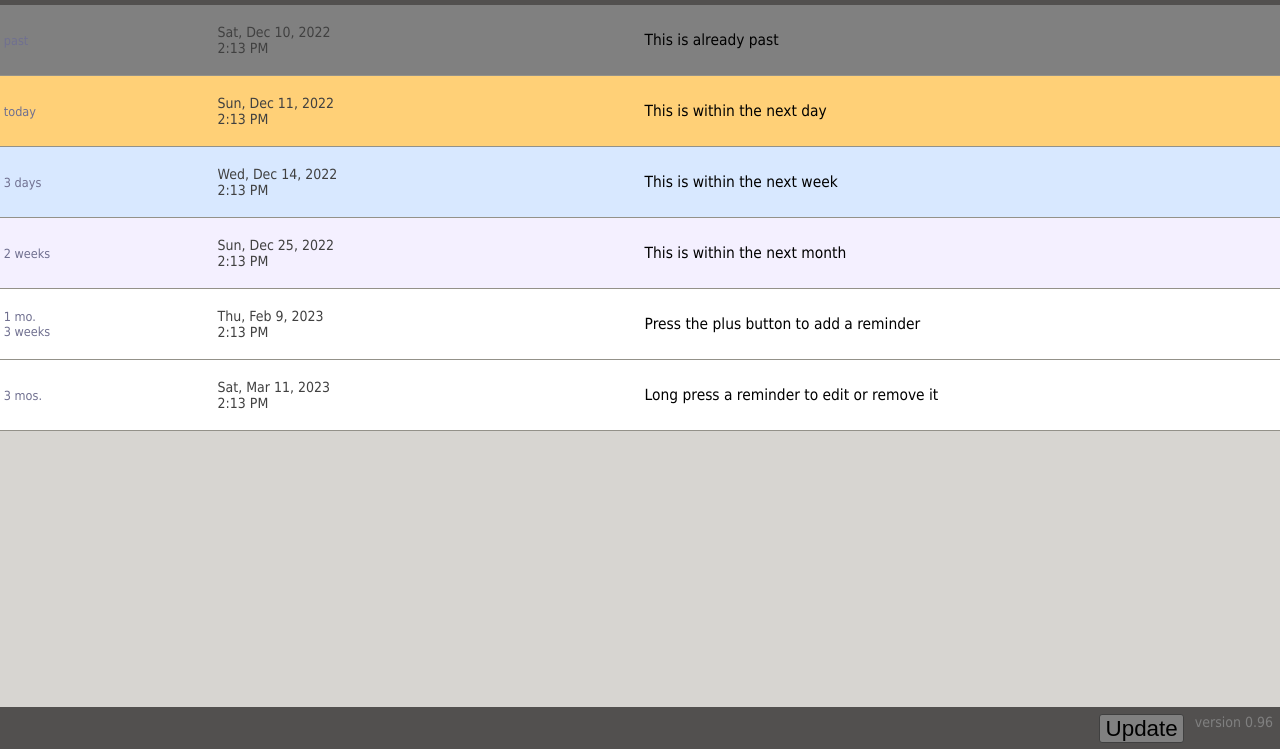
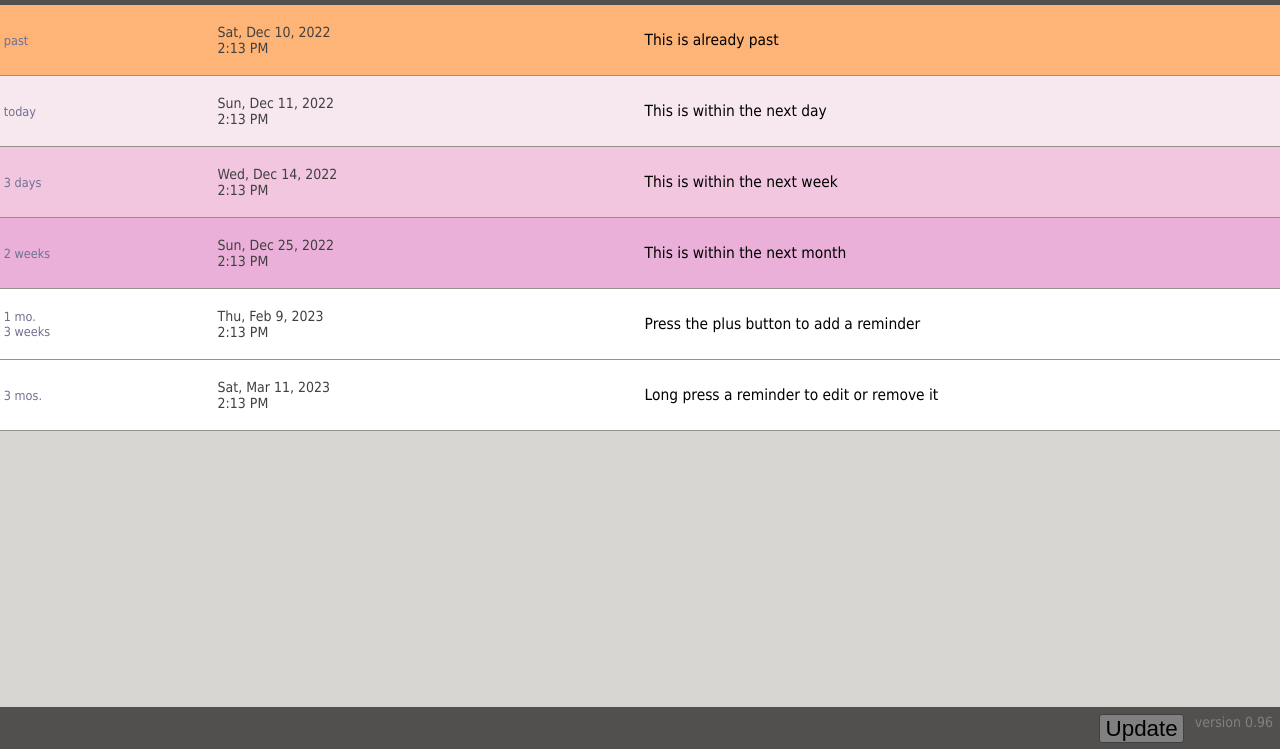
Before and after one commit to FFLAB/reminder-memongi-pwa, a plain HTML site: page index.html in a window 1280 px wide. Shown: the part 51-800 px from the top of the page. Drawn offline with Linux system fonts and the light colour scheme.

Commit message:
css palette

```diff
--- a/css/styles.css
+++ b/css/styles.css
@@ -68,20 +68,21 @@ main {
   overflow: hidden;
 }
 
+
 .until-past {
-  background-color: #808080;
+  background-color: #feb377;
 }
 
 .until-day {
-  background-color: #ffd077;
+  background-color: #f7e8f0;
 }
 
 .until-week {
-  background-color: #d8e8ff;
+  background-color: #f1c6de;
 }
 
 .until-month {
-  background-color: #f4f0ff;
+  background-color: #eab0d9;
 }
 
 .until-future {
@@ -282,3 +283,23 @@ main {
 #edit-remove {
   display: none;
 }
+
+/* Pink palette
+
+.first-color {
+	background: #eab0d9;
+}
+
+.second-color {
+	background: #f1c6de;
+}
+
+.third-color {
+	background: #f7e8f0;
+}
+
+.fourth-color {
+	background: #feb377;
+}
+
+*/
```
